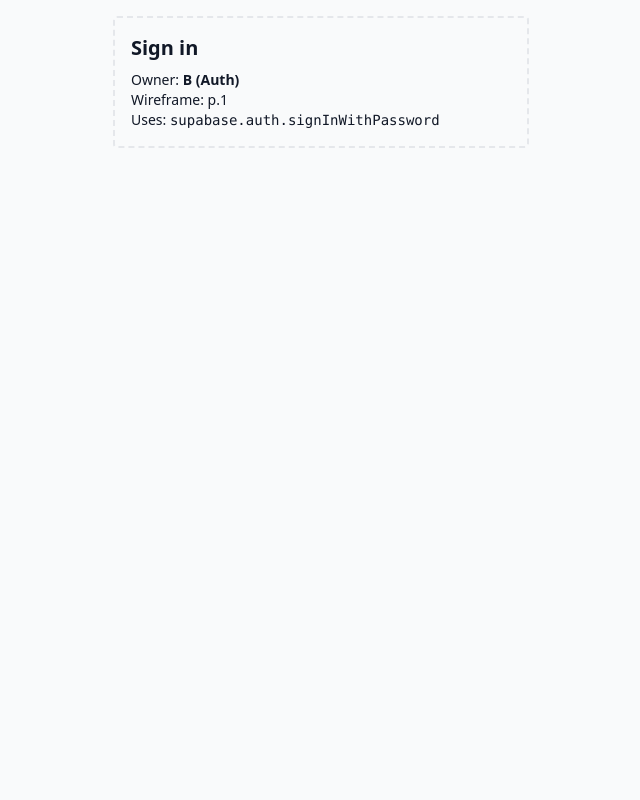
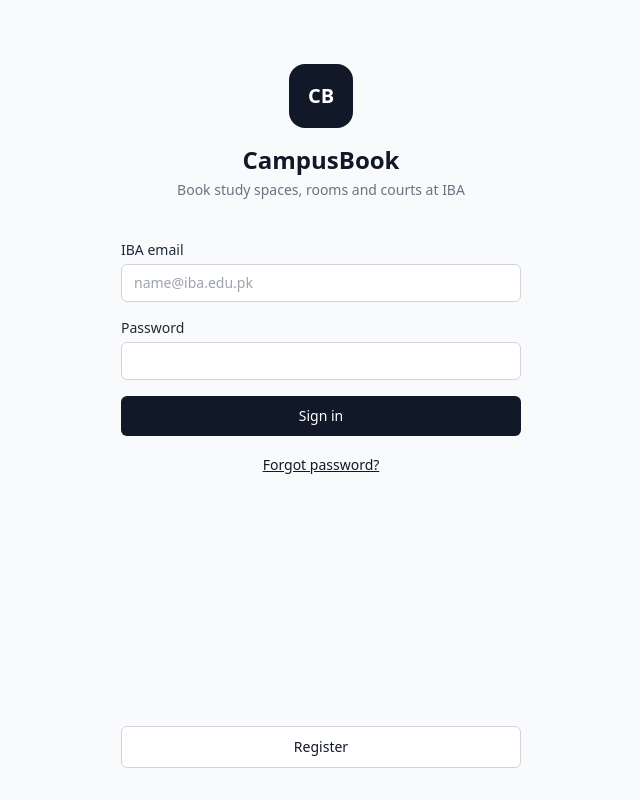
Before and after one commit to rayyansgit/CampusBook, a Next.js app in the folder web/: page /login in a window 1280 px wide. Shown: the whole page, without its empty margins (319-959 px from the left). Built offline with nearby package versions, Linux system fonts and the light colour scheme.

Commit message:
feat(auth): sign-in page

```diff
--- a/web/src/app/login/page.tsx
+++ b/web/src/app/login/page.tsx
@@ -1,5 +1,63 @@
-import Stub from '@/components/Stub';
-// OWNER: Person B (Auth). Wireframe p.1. FR-ACC-01/03. Use supabase.auth.signInWithPassword; errors via friendlyError().
-export default function Page() {
-  return <main className="mx-auto max-w-md p-4"><Stub title="Sign in" owner="B (Auth)" wireframe="p.1" uses="supabase.auth.signInWithPassword" /></main>;
+'use client';
+// Wireframe p.1. FR-ACC-01 (IBA email only), FR-ACC-03 (password sign-in).
+import { useState, type FormEvent } from 'react';
+import Link from 'next/link';
+import { useRouter } from 'next/navigation';
+import { supabase } from '@/lib/supabase';
+import { useAuth, useRedirectIfSignedIn } from '@/lib/auth';
+import { friendlyError } from '@/lib/errors';
+import { Alert, Button, Field, inputCls } from '@/components/ui';
+
+export default function LoginPage() {
+  useRedirectIfSignedIn();
+  const { notice, clearNotice } = useAuth();
+  const router = useRouter();
+  const [email, setEmail] = useState('');
+  const [password, setPassword] = useState('');
+  const [error, setError] = useState<string | null>(null);
+  const [busy, setBusy] = useState(false);
+
+  async function onSubmit(e: FormEvent) {
+    e.preventDefault();
+    setError(null);
+    clearNotice();
+    setBusy(true);
+    const { error: err } = await supabase.auth.signInWithPassword({ email: email.trim().toLowerCase(), password });
+    setBusy(false);
+    if (err) { setError(friendlyError(err)); return; }
+    router.replace('/');
+  }
+
+  return (
+    <main className="mx-auto flex min-h-screen max-w-md flex-col px-6 py-8">
+      <div className="mt-8 flex flex-col items-center">
+        <div className="flex h-16 w-16 items-center justify-center rounded-2xl bg-gray-900 text-xl font-bold text-white">CB</div>
+        <h1 className="mt-4 text-2xl font-semibold">CampusBook</h1>
+        <p className="mt-1 text-sm text-gray-500">Book study spaces, rooms and courts at IBA</p>
+      </div>
+
+      <form onSubmit={onSubmit} className="mt-10 space-y-4">
+        {notice && <Alert>{notice}</Alert>}
+        <Field label="IBA email" htmlFor="email">
+          <input id="email" type="email" autoComplete="email" required placeholder="name@iba.edu.pk"
+            value={email} onChange={(e) => setEmail(e.target.value)} className={inputCls} />
+        </Field>
+        <Field label="Password" htmlFor="password">
+          <input id="password" type="password" autoComplete="current-password" required
+            value={password} onChange={(e) => setPassword(e.target.value)} className={inputCls} />
+        </Field>
+        {error && <Alert>{error}</Alert>}
+        <Button type="submit" disabled={busy} className="w-full py-2.5">{busy ? 'Signing in...' : 'Sign in'}</Button>
+        <p className="text-center">
+          <Link href="/login/reset/" className="text-sm underline">Forgot password?</Link>
+        </p>
+      </form>
+
+      <div className="mt-auto pt-10">
+        <Link href="/register/" className="block w-full rounded-md border border-gray-300 bg-white py-2.5 text-center text-sm font-medium hover:bg-gray-50">
+          Register
+        </Link>
+      </div>
+    </main>
+  );
 }
```
